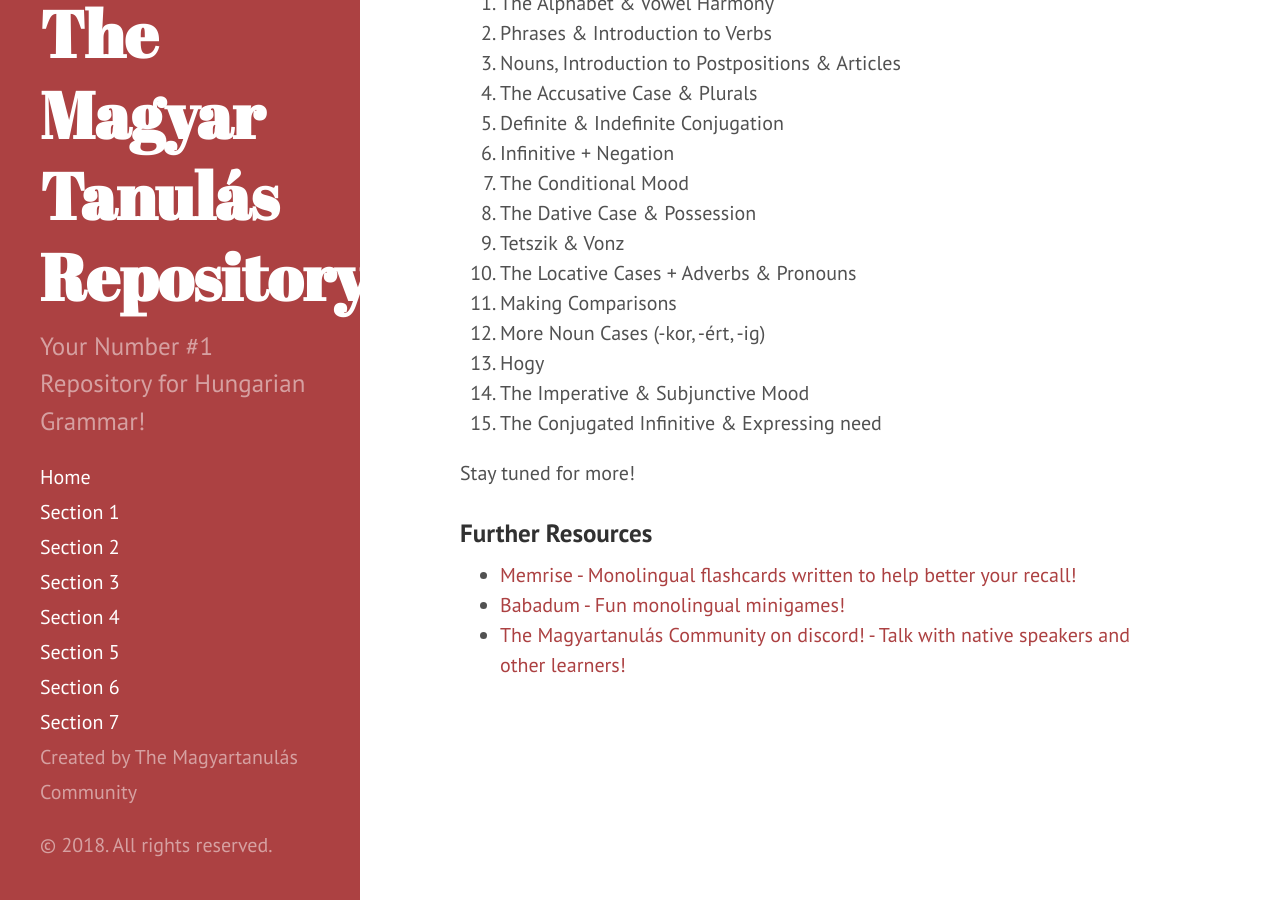
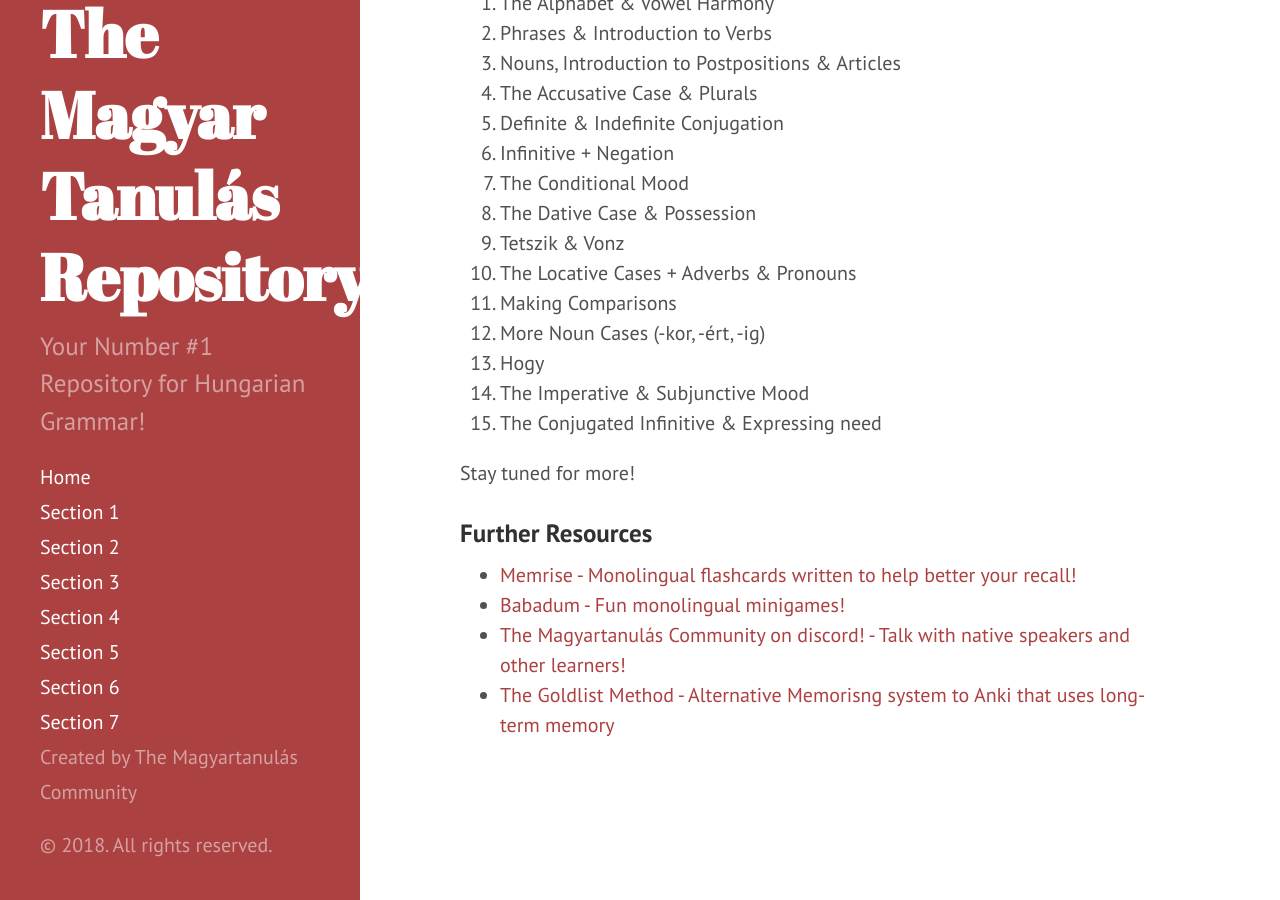
Before and after one commit to Magyartanulas/magyartanulas.github.io, a Jekyll site: the page built from _posts/2012-02-06-whats-jekyll.md, in a window 1280 px wide and 900 px high, scrolled down 691 px. Built offline with Jekyll 4.4.1, drawn with Linux system fonts in a browser that asks for light colours; Markdown is read by kramdown in place of the engine named in the settings.

Commit message:
Update 2012-02-06-whats-jekyll.md

```diff
--- a/_posts/2012-02-06-whats-jekyll.md
+++ b/_posts/2012-02-06-whats-jekyll.md
@@ -41,3 +41,4 @@ Stay tuned for more!
 * [Memrise - Monolingual flashcards written to help better your recall!](www.memrise.com/group/262696/)
 * [Babadum - Fun monolingual minigames!](https://babadum.com/)
 * [The Magyartanulás Community on discord! - Talk with native speakers and other learners!](https://discord.gg/wSg45QS)
+* [The Goldlist Method - Alternative Memorisng system to Anki that uses long-term memory](https://www.youtube.com/watch?v=Ixxq8moh4pg)
```
